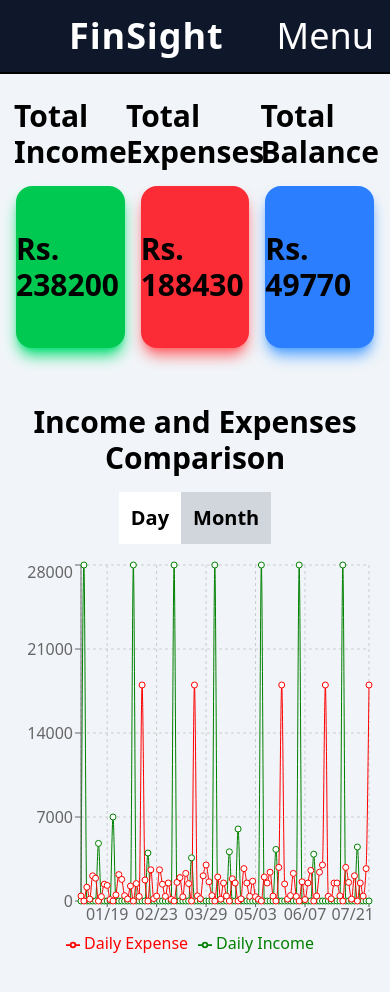
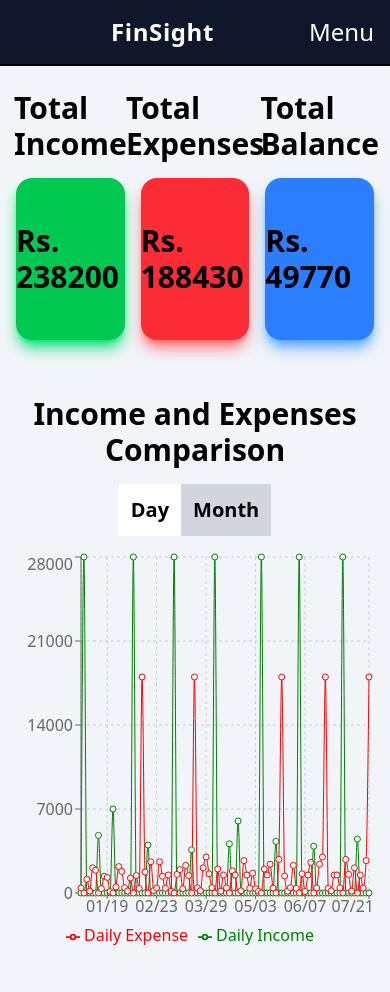
Before and after one commit to Amrit126/Finance-Dashboard, a React (Vite) app: page / in a window 390 px wide. Shown: the top 992 px of the page. Built offline with nearby package versions, Linux system fonts and the light colour scheme.

Commit message:
Making header component responsive

```diff
--- a/src/components/Header.jsx
+++ b/src/components/Header.jsx
@@ -14,8 +14,8 @@ export function Header() {
 
     return (
         <>
-            <div className="flex justify-between items-center p-4 bg-slate-900 text-white text-4xl border-b-2
-            border-black z-50 relative">
+            <div className="flex justify-between items-center p-4 bg-slate-900 text-white  text-2xl md:text-4xl
+            border-b-2 border-black z-50 relative">
                 <Link className="mx-auto md:mx-0 font-extrabold tracking-wide" to="/">FinSight</Link>
                 <div className="hidden md:flex gap-12 mx-auto text-3xl">
                     <LinkElements />
@@ -27,8 +27,8 @@ export function Header() {
                 </div>
             </div >
             <div className={`${showMenu ? 'translate-y-0' : '-translate-y-full'}
-            flex justify-between md:hidden text-2xl px-4 py-2 transition-all duration-300 absolute bg-white w-full
-            border-black border-b-2`}>
+            flex justify-between md:hidden text-lg md:text-2xl px-4 py-2 transition-all duration-300 absolute bg-white w-full
+            border-black border-b`}>
                 <LinkElements />
             </div>
         </>
```
